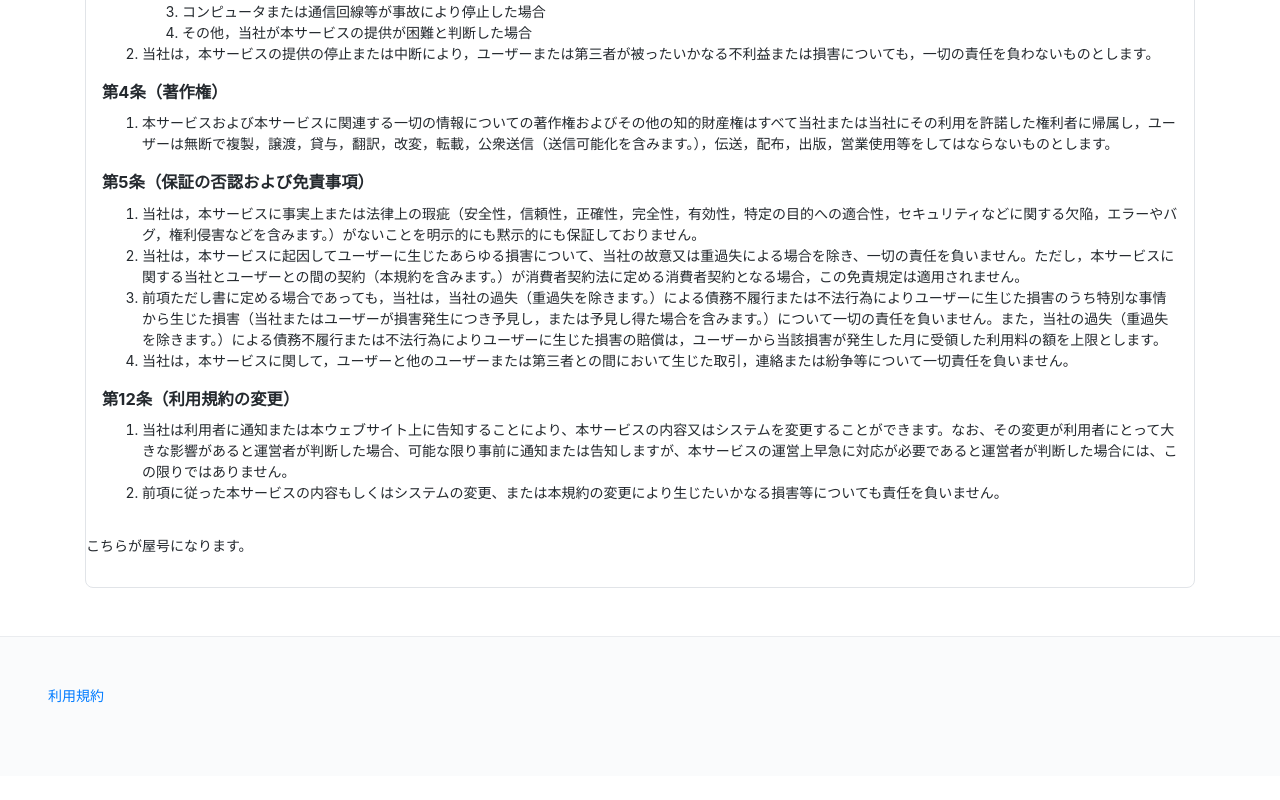
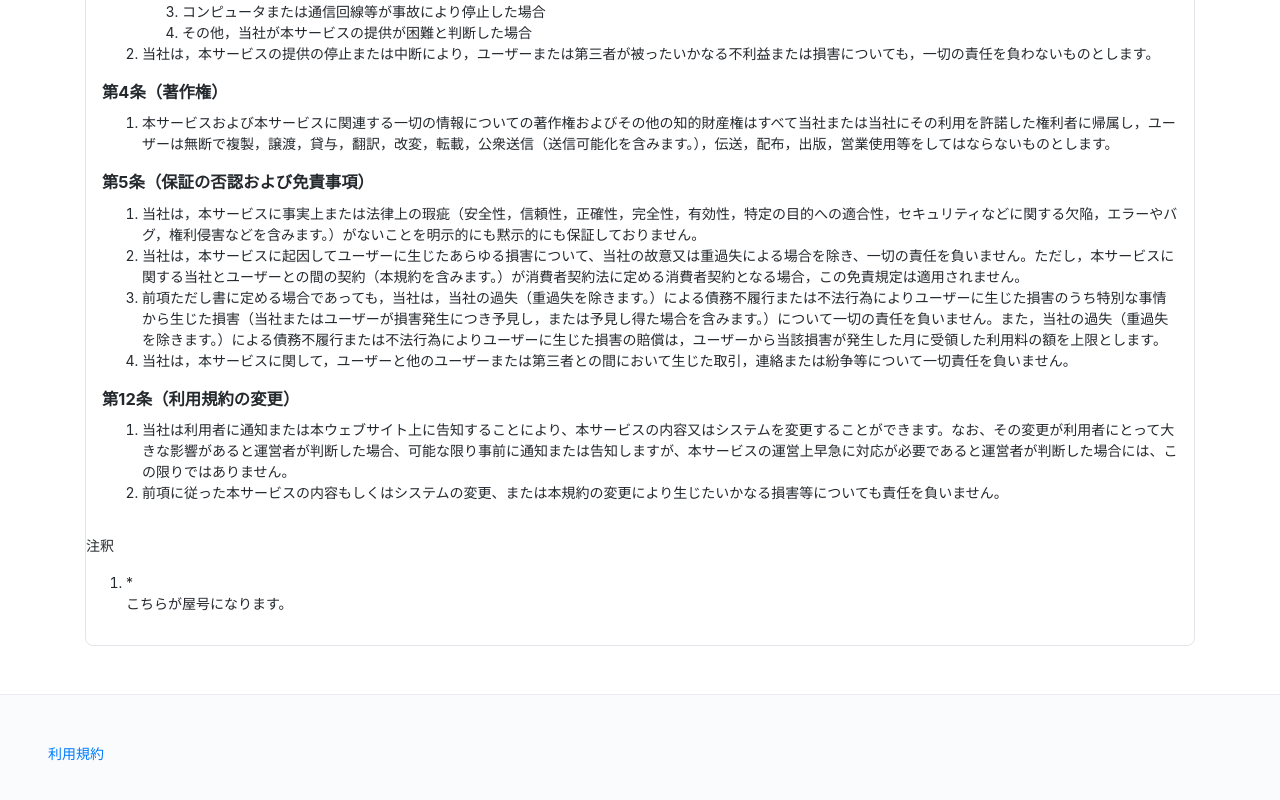
Before and after one commit to null223/motiken.fun, a Next.js app: page /terms in a window 1280 px wide. Shown: the part 1032-1832 px from the top of the page. Before the commit the page ends 1808 px from the top, so only its background shows below. Built offline with nearby package versions, Linux system fonts and the light colour scheme; no server answers.

Commit message:
fix check style

```diff
--- a/components/pages/Terms.js
+++ b/components/pages/Terms.js
@@ -97,9 +97,14 @@ function PageMain({ data }) {
                   </ol>
               </div>
               <div className="pt-3">
-                <div id="check1">
-                  <p className="sup">こちらが屋号になります。</p>
-                </div>
+                <p>注釈</p>
+                <ol>
+                  <li>*
+                    <div id="check1">
+                      <p className="sup">こちらが屋号になります。</p>
+                    </div>
+                  </li>
+                </ol>
               </div>
             </Box>
           </StBlog>
```
